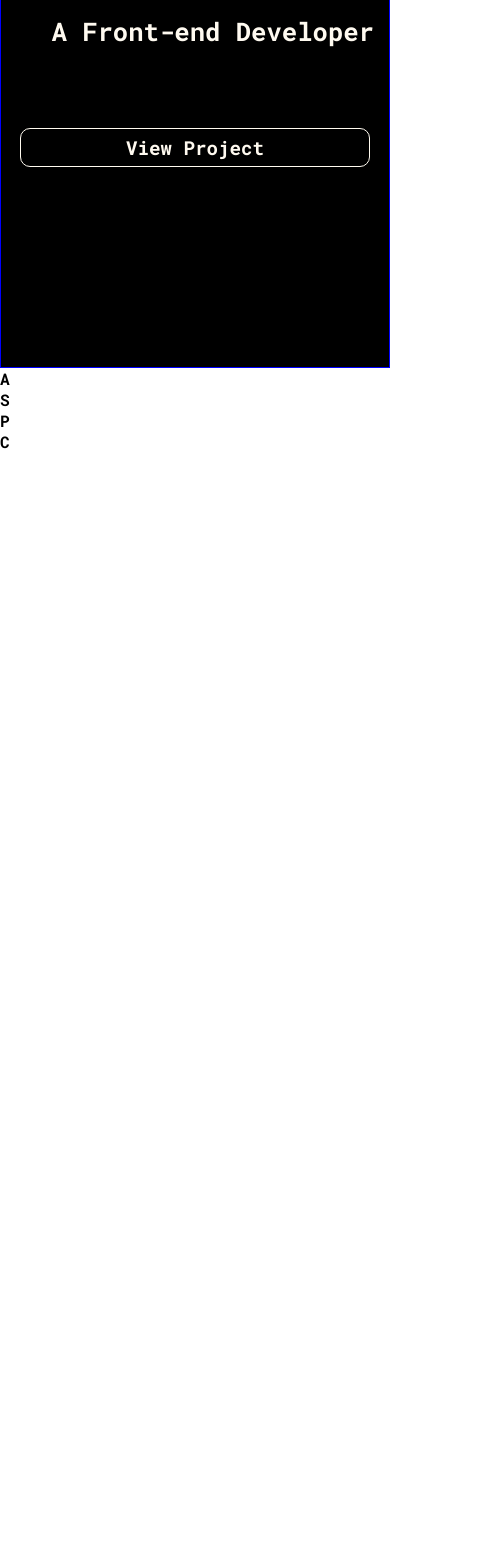
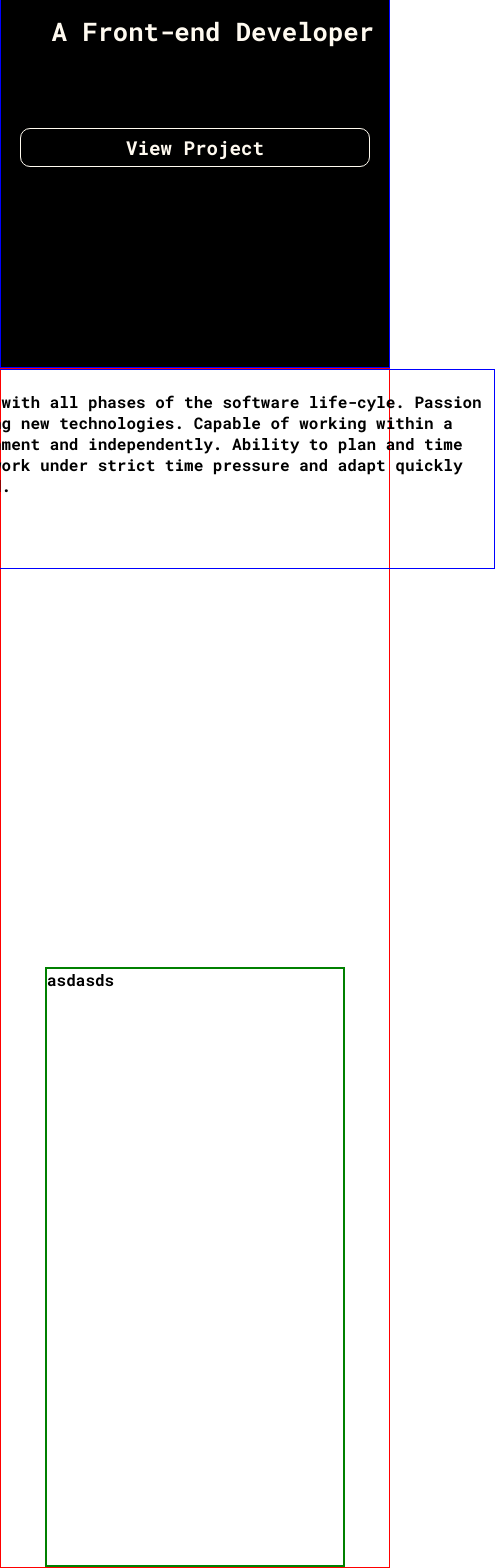
Before and after one commit to terryjung0244/onePagePortfolioV2, a React (Create React App) app: page / in a window 390 px wide. Shown: the part 432-2000 px from the top of the page, 495 px wide, since content can reach past the window. Before the commit the page ends 884 px from the top, so only its background shows below. Built offline with nearby package versions, Linux system fonts and the light colour scheme.

Commit message:
About style Responsive Updated

```diff
--- a/src/screens/Style/About.css
+++ b/src/screens/Style/About.css
@@ -0,0 +1,25 @@
+.aboutMainCon {
+  width: 100%;
+  height: 1200px;
+  border: 1px solid red;
+  display: flex;
+  flex-direction: column;
+  align-items: center;
+  justify-content: space-between;
+}
+
+.aboutLeftSubCon {
+  width: 600px;
+  height: 200px;
+  border: 1px solid blue;
+}
+
+.aboutSecondSubCon {
+  width: 300px;
+  height: 600px;
+  border: 2px solid green;
+}
+
+@media screen (min-width: 0px) and (max-width: 600px) {
+
+}
--- a/src/screens/component/About.jsx
+++ b/src/screens/component/About.jsx
@@ -1,10 +1,25 @@
 import React from 'react'
 import './../Style/about.css'
+import bgImage from './../../resources/image/aboutMe.jpg'
 
 const About = () => {
   return (
-    <div>
-      A
+    <div className='aboutMainCon'>
+      <div className='aboutLeftSubCon'>
+        <div className='aboutTitleCon'>
+          About Me
+        </div>
+        <div className='aboutDescCon'>
+          Experience with all phases of the software life-cyle. Passion for learning new technologies. Capable of working within a team envirnment and independently. Ability to plan and time schedule, work under strict time pressure and adapt quickly when needed.
+        </div>
+        <div className='aboutTalkCon'>
+          Let's Talk
+        </div>
+      </div>
+      <div className='aboutSecondSubCon'>
+        asdasds
+           {/* <img className='backGroundPictureCon' src={bgImage} alt='bgImageError.jpg'/> */}
+      </div>
     </div>
   )
 }
```
Also changed, not shown: 1 other file (tests, documents, lock files or other folders).
